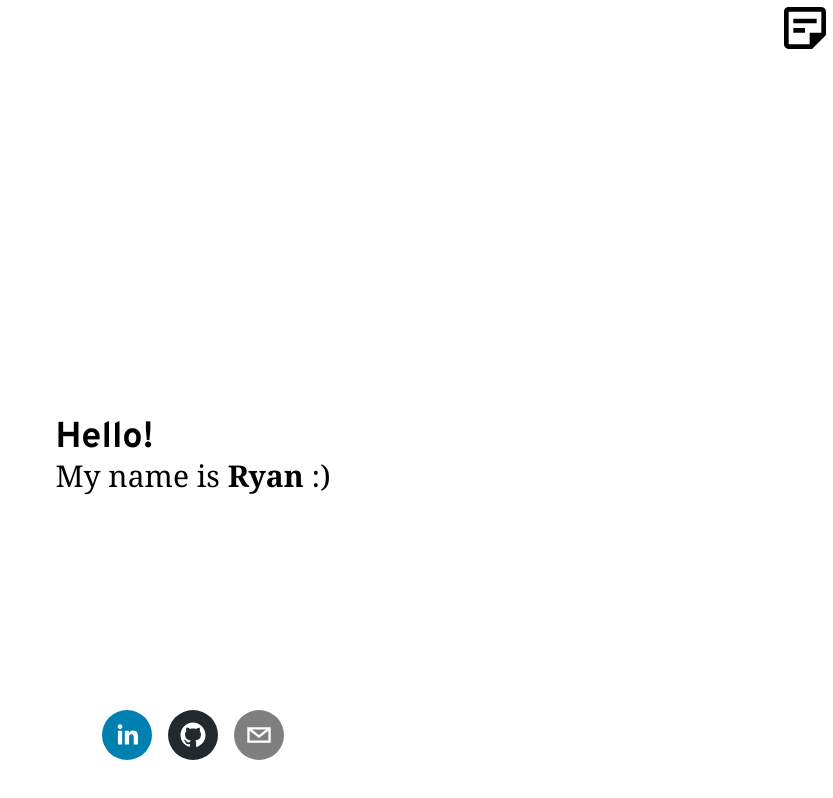
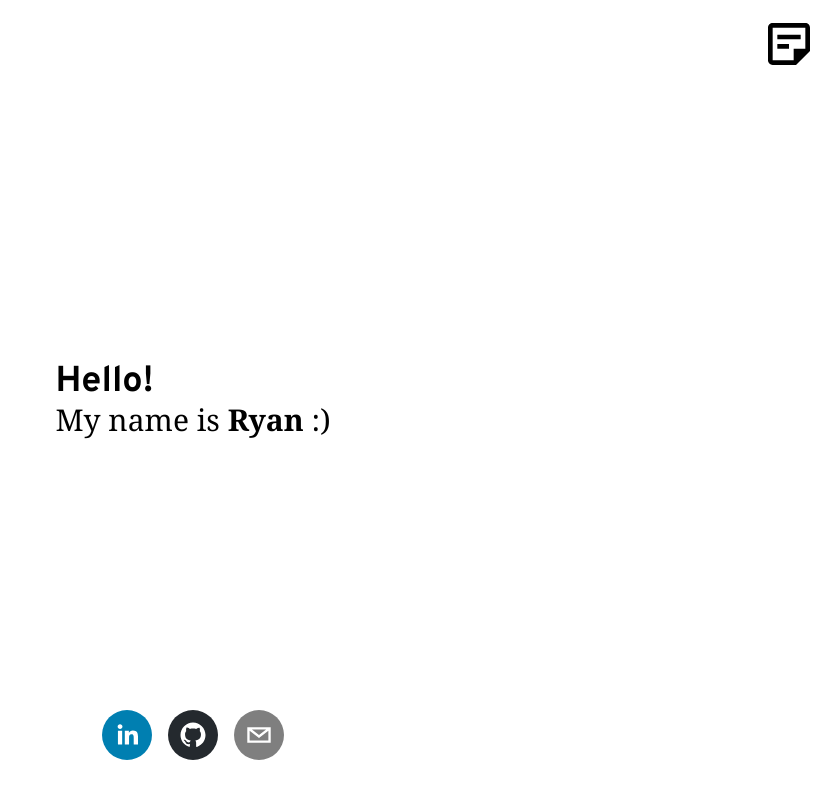
Before and after one commit to minocys/ryan-leung.com, a Next.js app: page / in a window 1280 px wide. Shown: the top 798 px of the page, without its empty margins (447-1280 px from the left). Built offline with nearby package versions, Linux system fonts and the light colour scheme.

Commit message:
fix header alignment (#7)

```diff
--- a/pages/_document.tsx
+++ b/pages/_document.tsx
@@ -18,14 +18,13 @@ export default function Document() {
           rel="stylesheet"
         />
       </Head>
-
       <body>
-        <div className="w-full flex flex-row justify-end max-h-13">
+        <div className="flex flex-row justify-end max-h-13 w-full pr-4 pt-4 absolute z-50">
           <Notes />
         </div>
         <Main />
         <NextScript />
-        <footer className="flex flex-row justify-center fixed inset-x-0 bottom-0 mb-10">
+        <footer className="flex flex-row justify-center fixed inset-x-0 bottom-0 mb-10 w-full">
           <div className="mx-2">
             <LinkedIn />
           </div>
--- a/pages/index.tsx
+++ b/pages/index.tsx
@@ -4,13 +4,12 @@ import Image from "next/image";
 
 const Home: NextPage = () => {
   return (
-    <div>
+    <main className="flex flex-col w-full min-h-0">
       <Head>
         <title>Ryan Leung</title>
       </Head>
 
-      <main className="flex flex-col w-full h-screen">
-        <div className="flex flex-row justify-center items-center h-screen w-screen absolute">
+      <div className="flex flex-row justify-center items-center h-full w-full absolute">
         <h1 className="flex flex-col">
           <span className="font-bold font-sans text-4xl">Hello!</span>
           <span className="font-serif text-3xl">
@@ -19,7 +18,6 @@ const Home: NextPage = () => {
         </h1>
       </div>
     </main>
-    </div>
   );
 };
 
--- a/pages/notes/[slug].tsx
+++ b/pages/notes/[slug].tsx
@@ -59,8 +59,7 @@ function Note({ data }: InferGetStaticPropsType<typeof getStaticProps>) {
   } = data;
 
   return (
-    <div className="max-w-screen-lg flex justify-center align-center m-auto">
-      <main>
+    <main className="max-w-screen-lg flex justify-center align-center m-auto pt-40">
       <div className="grow">
         <div className="py-10">
           <h1 className="text-3xl font-bold font-sans">{title}</h1>
@@ -70,7 +69,6 @@ function Note({ data }: InferGetStaticPropsType<typeof getStaticProps>) {
         </div>
       </div>
     </main>
-    </div>
   );
 }
 
--- a/pages/notes/index.tsx
+++ b/pages/notes/index.tsx
@@ -21,14 +21,10 @@ const Notes: NextPage = ({
   data,
 }: InferGetStaticPropsType<typeof getStaticProps>) => {
   return (
-    <div>
-      <main>
+    <main className="pt-40">
       <div className="max-w-screen-lg grid grid-rows-1 gap-4 m-auto">
         {data.map((note: TypeNote) => (
-            <div
-              key={note.sys.id}
-              className="border-b-2 mb-4 p-4 cursor-pointer"
-            >
+          <div key={note.sys.id} className="border-b-2 mb-4 p-4 cursor-pointer">
             <Link href={`/notes/${note.fields.slug}`}>
               <h2 className="text-2xl font-serif">{note.fields.title}</h2>
             </Link>
@@ -36,7 +32,6 @@ const Notes: NextPage = ({
         ))}
       </div>
     </main>
-    </div>
   );
 };
 
```
Lines whose indentation alone changed are shown as unchanged.
